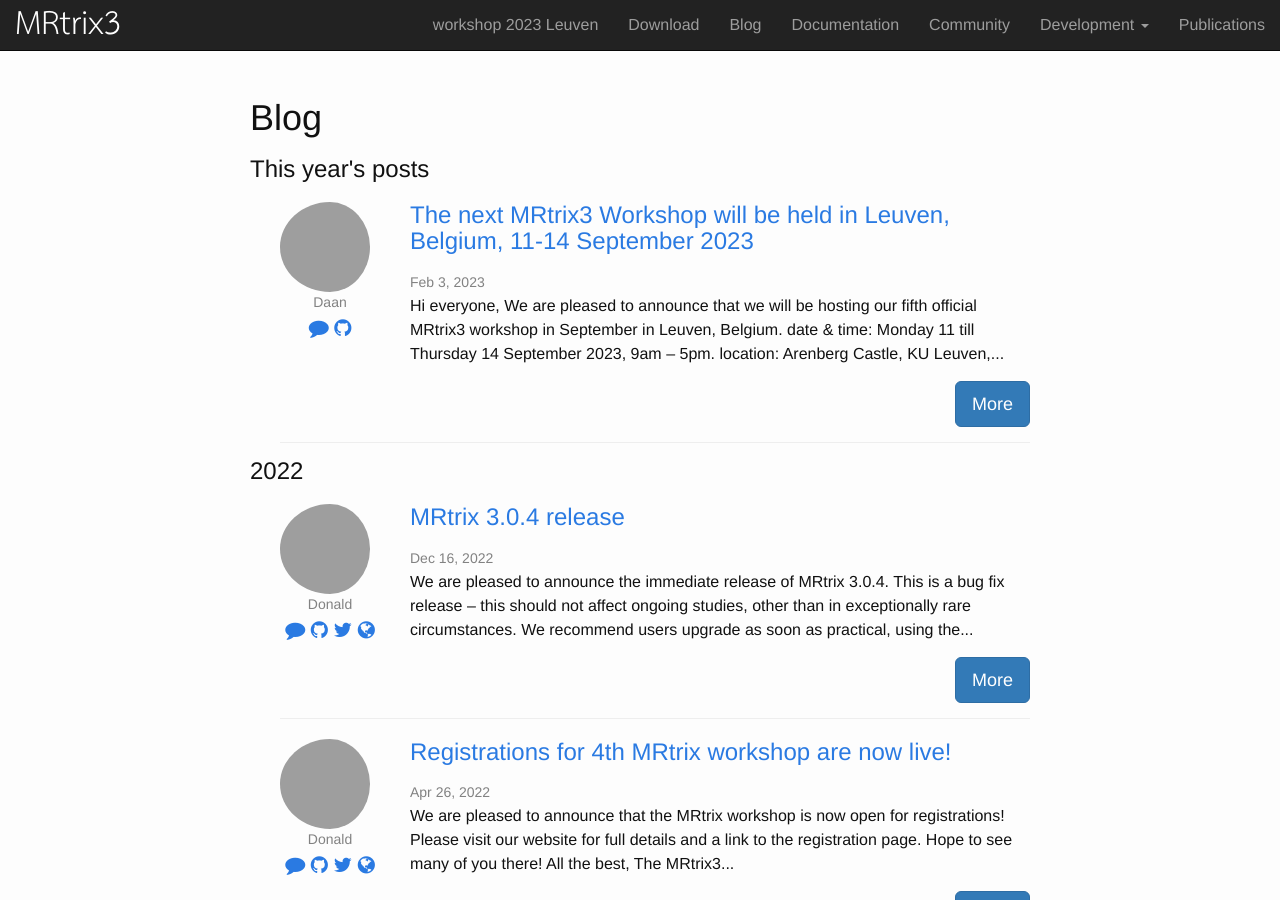
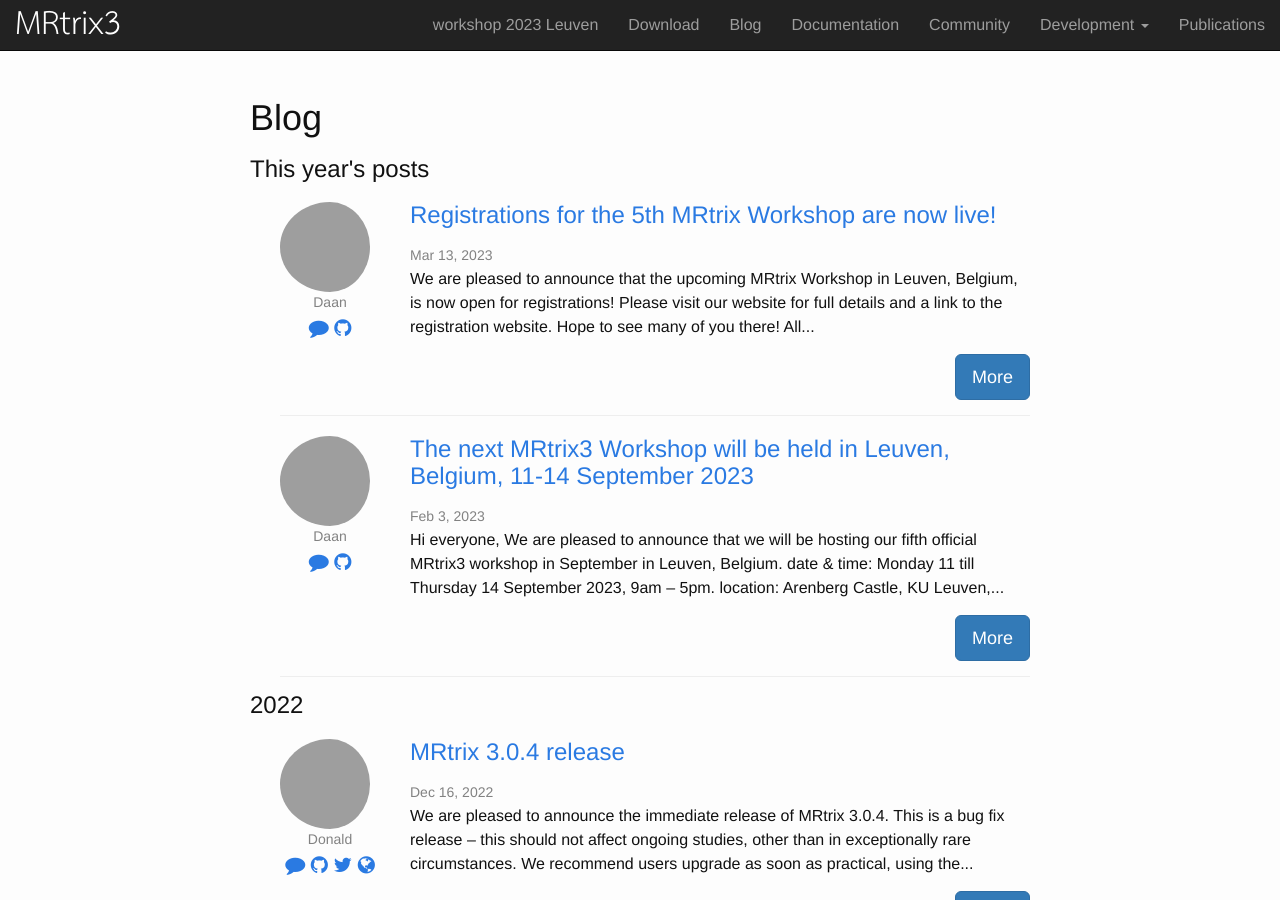
Before and after one commit to MRtrix3/MRtrix3.github.io, a Jekyll site: the page built from blog.html, in a window 1280 px wide and 900 px high, cut to the strip 0-900 px from the top of the window. Built offline with Jekyll 4.4.1, drawn with Linux system fonts in a browser that asks for light colours; nearby versions of some CDN libraries; emoji names are drawn with the system emoji font; grey boxes are pictures that could not be loaded.

Commit message:
Automatic update of blog from community forum announcements

```diff
--- a/_posts/2023/02/2023-02-03-the-next-mrtrix3-workshop-will-be-held-in-leuven-belgium-11-14-september-2023.md
+++ b/_posts/2023/02/2023-02-03-the-next-mrtrix3-workshop-will-be-held-in-leuven-belgium-11-14-september-2023.md
@@ -15,7 +15,9 @@
 - **date & time:** Monday 11 till Thursday 14 September 2023, 9am -- 5pm.
 - **location:** [Arenberg Castle](https://goo.gl/maps/KFnviNRkMSH8N3qG8), KU Leuven, Belgium.
 - **attendance:** 30-45 delegates.
-- **registration fee:** €500 (student) / €800 (post-doc) / €1200 (industry). This will include venue hire, coffee breaks, lunches, and a welcome dinner, but will *exclude* accommodation. Registration will open in March 2023.
+- **registration fee:** €500 (student) / €800 (post-doc) / €1200 (industry). This will include venue hire, coffee breaks, lunches, and a welcome dinner, but will *exclude* accommodation.
+
+**Registrations are now live!** Please fill out the registration form [here](https://www.mrtrix.org/workshop2023/registration).
 
 **Note:** student attendees will need to provide a letter from their supervisor confirming their student status. This can be done after registration, but will be required before attendance. Please send these letters to workshop@mrtrix.org.
 
--- /dev/null
+++ b/_posts/2023/03/2023-03-13-registrations-for-the-5th-mrtrix-workshop-are-now-live.md
@@ -0,0 +1,19 @@
+---
+layout: post
+title: 'Registrations for the 5th MRtrix Workshop are now live!'
+author: 'dchristiaens'
+date: 2023-03-13 09:26:08
+categories:
+summary: posted by Daan Christiaens on Mar 13, 2023
+---
+We are pleased to announce that the upcoming MRtrix Workshop in Leuven, Belgium, is now open for registrations!
+Please [visit our website](https://www.mrtrix.org/workshop/) for full details and a link to the [registration website](https://www.mrtrix.org/workshop2023/registration).
+
+Hope to see many of you there!
+All the best,
+
+_The MRtrix3 team_
+
+---
+
+*[View comments on the community site](https://community.mrtrix.org/t/6493)*
```
Also changed, not shown: other parts of _posts/2023/02/2023-02-03-the-next-mrtrix3-workshop-will-be-held-in-leuven-belgium-11-14-september-2023.md (+1 -1 lines).
